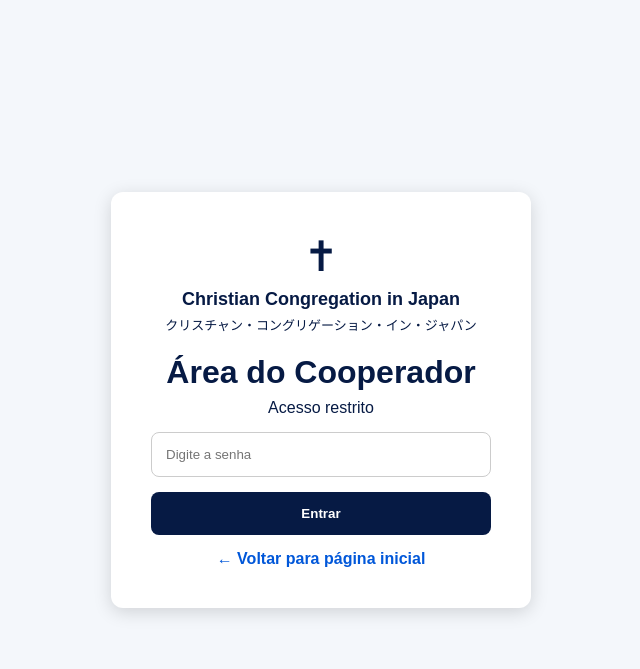
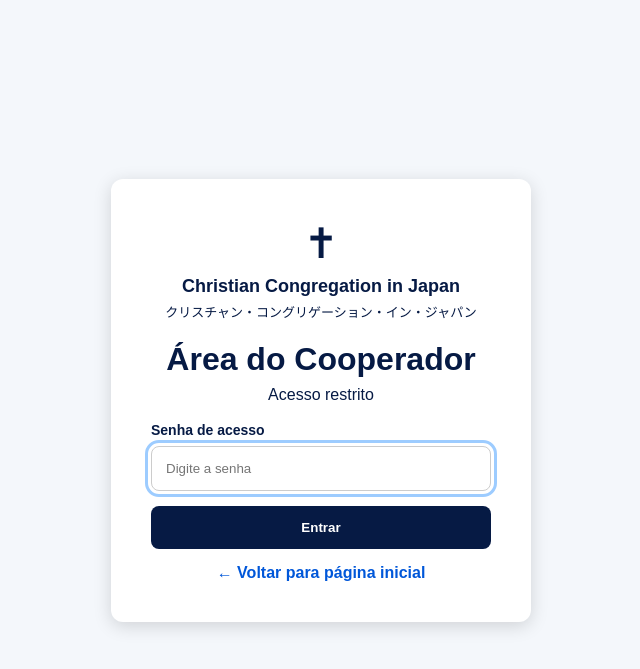
Before and after one commit to andrehagui/avisos_igreja, a Flask app: page /login in a window 1280 px wide. Shown: the top 669 px of the page, without its empty margins (319-959 px from the left). Run offline with Flask 3, Linux system fonts and the light colour scheme.

Commit message:
Atualizacoes Codex e ajustes visuais

```diff
--- a/app.py
+++ b/app.py
@@ -470,7 +470,7 @@
 
     if request.method == "POST":
 
-        senha = request.form["senha"]
+        senha = request.form.get("senha", "")
 
         if senha == ADMIN_PASSWORD:
             session["admin"] = True
--- a/static/css/style.css
+++ b/static/css/style.css
@@ -235,6 +235,11 @@
 
 /* LATERAL */
 
+.lateral {
+    display: grid;
+    gap: 16px;
+}
+
 .box {
     background: white;
     padding: 25px;
@@ -340,7 +345,8 @@
 }
 
 .login-box {
-    width: 420px;
+    width: 100%;
+    max-width: 420px;
     background: white;
     padding: 40px;
     border-radius: 12px;
@@ -352,8 +358,9 @@
     margin-bottom: 20px;
 }
 
-.login-logo h2 {
+.login-logo .nome-igreja {
     font-size: 18px;
+    font-weight: 800;
     margin-top: 8px;
 }
 
@@ -366,10 +373,18 @@
     margin-bottom: 8px;
 }
 
+.login-box label {
+    display: block;
+    margin-top: 18px;
+    text-align: left;
+    font-size: 14px;
+    font-weight: bold;
+}
+
 .login-box input {
     width: 100%;
     padding: 14px;
-    margin-top: 15px;
+    margin-top: 8px;
     border: 1px solid #ccc;
     border-radius: 8px;
 }
@@ -388,6 +403,13 @@
 
 .login-box button:hover {
     background: #0d62d6;
+}
+
+.login-box input:focus-visible,
+.login-box button:focus-visible,
+.login-box a:focus-visible {
+    outline: 3px solid #9dccff;
+    outline-offset: 3px;
 }
 
 .login-box a {
--- a/templates/login.html
+++ b/templates/login.html
@@ -10,8 +10,8 @@
 
 <div class="login-box">
     <div class="login-logo">
-        <div class="icone">✝</div>
-        <h2>Christian Congregation in Japan</h2>
+        <div class="icone" aria-hidden="true">✝</div>
+        <p class="nome-igreja">Christian Congregation in Japan</p>
         <p>クリスチャン・コングリゲーション・イン・ジャパン</p>
     </div>
 
@@ -19,15 +19,18 @@
     <p>Acesso restrito</p>
 
     {% if erro %}
-    <div class="erro">{{ erro }}</div>
+    <div class="erro" role="alert">{{ erro }}</div>
     {% endif %}
 
     <form method="POST">
+        <label for="senha">Senha de acesso</label>
         <input
+            id="senha"
             type="password"
             name="senha"
             placeholder="Digite a senha"
-            autocomplete="off"
+            autocomplete="current-password"
+            autofocus
             required
         >
 
```
